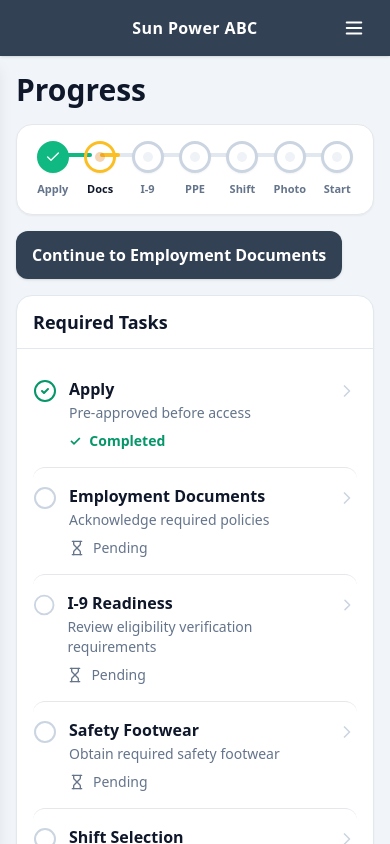
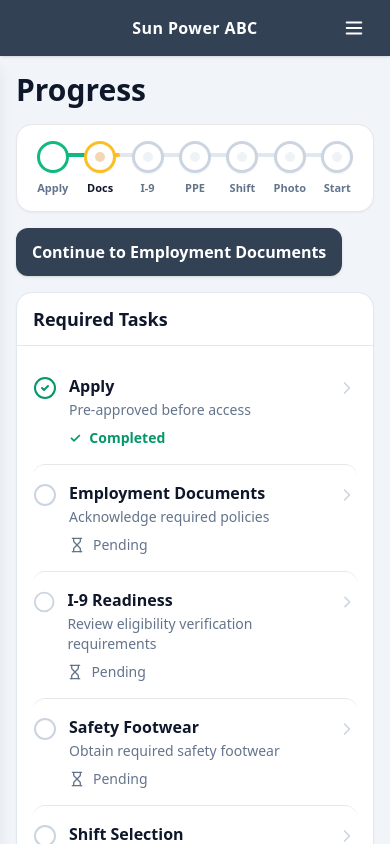
Before and after one commit to celebrityscoop868/sunpowerabc, a React (Vite) app: page /#/progress in a window 390 px wide. Shown: the top 844 px of the page. Built offline with nearby package versions, Linux system fonts and the light colour scheme.

Commit message:
Update Progress.jsx

```diff
--- a/src/pages/Progress.jsx
+++ b/src/pages/Progress.jsx
@@ -5,55 +5,48 @@ import { requiredTasks, stepperState } from "../data/mock.js";
 import { Link } from "react-router-dom";
 import { Check } from "lucide-react";
 
-/**
- * Stepper REAL
- * El check se basa en requiredTasks, NO en números mágicos
- */
-function Stepper({ steps, currentIndex, completedSteps }) {
+function Stepper({ steps, currentIndex = 0, completedIndex = 0 }) {
   return (
     <div className="rounded-2xl border bg-white p-4 shadow-sm">
       <div className="grid grid-cols-7 gap-2">
         {steps.map((label, i) => {
-          const done = completedSteps.includes(label);
+          // ✅ completedIndex=0 => Apply (i=0) queda DONE y muestra Check
+          const done = i <= completedIndex;
           const current = i === currentIndex;
           const last = i === steps.length - 1;
 
           return (
             <div key={label} className="relative flex flex-col items-center">
-              {/* Connector */}
               {!last && (
                 <div className="absolute left-1/2 top-[14px] h-1 w-full -translate-y-1/2">
                   <div className="h-1 w-full rounded bg-slate-200" />
                   <div
-                    className={`absolute left-0 top-0 h-1 rounded ${
-                      done
-                        ? "w-full bg-emerald-500"
-                        : current
-                        ? "w-1/2 bg-amber-400"
-                        : "w-0"
-                    }`}
+                    className={[
+                      "absolute left-0 top-0 h-1 rounded",
+                      done ? "w-full bg-emerald-500" : current ? "w-1/2 bg-amber-400" : "w-0",
+                    ].join(" ")}
                   />
                 </div>
               )}
 
-              {/* Circle */}
               <div
                 className={[
-                  "relative z-10 grid place-items-center rounded-full border-[3px] shadow-sm",
+                  "relative z-10 grid place-items-center rounded-full border-[3px] bg-white shadow-sm",
                   "h-8 w-8 sm:h-9 sm:w-9",
                   done && "border-emerald-500 bg-emerald-500 text-white",
                   current && !done && "border-amber-400 text-amber-600",
-                  !done && !current && "border-slate-300 text-slate-300 bg-white",
+                  !done && !current && "border-slate-300 text-slate-300",
                 ].join(" ")}
               >
                 {done ? <Check size={16} /> : <div className="h-2.5 w-2.5 rounded-full bg-current opacity-30" />}
               </div>
 
-              {/* Label */}
               <div
-                className={`mt-2 w-full text-center font-semibold text-[11px] sm:text-sm ${
-                  current ? "text-slate-900" : "text-slate-500"
-                }`}
+                className={[
+                  "mt-2 w-full text-center font-semibold leading-tight",
+                  "text-[11px] sm:text-sm",
+                  current ? "text-slate-900" : "text-slate-500",
+                ].join(" ")}
               >
                 {label}
               </div>
@@ -76,60 +69,48 @@ function ContinueCta({ currentIndex }) {
     { label: "Continue to Start Work", to: "/first-day" },
   ];
 
-  const cta = ctas[Math.min(currentIndex, ctas.length - 1)];
+  const safeIndex = Math.min(Math.max(currentIndex, 0), ctas.length - 1);
+  const cta = ctas[safeIndex];
 
   return (
-    <Link
-      to={cta.to}
-      className="inline-flex rounded-xl bg-slate-700 px-4 py-3 text-base font-extrabold text-white shadow hover:bg-slate-800"
-    >
-      {cta.label}
-    </Link>
+    <div>
+      <Link
+        to={cta.to}
+        className="inline-flex rounded-xl bg-slate-700 px-4 py-3 text-base font-extrabold text-white shadow hover:bg-slate-800 active:bg-slate-900"
+      >
+        {cta.label}
+      </Link>
+    </div>
   );
 }
 
 export default function Progress() {
-  const { steps, currentIndex } = stepperState;
-
-  /**
-   * 🔥 AQUÍ ESTÁ LA CLAVE
-   * Sacamos los pasos COMPLETADOS desde Required Tasks
-   */
-  const completedSteps = requiredTasks
-    .filter((t) => t.status === "completed")
-    .map((t) => {
-      if (t.title === "Apply") return "Apply";
-      if (t.title === "Employment Documents") return "Docs";
-      if (t.title === "I-9 Readiness") return "I-9";
-      if (t.title === "Safety Footwear") return "PPE";
-      if (t.title === "Shift Selection") return "Shift";
-      if (t.title === "Photo for Badge") return "Photo";
-      if (t.title === "Start Work") return "Start";
-      return null;
-    })
-    .filter(Boolean);
+  // ✅ AQUÍ estaba el punto: tienes que sacar completedIndex también
+  const { steps, currentIndex, completedIndex } = stepperState;
 
   return (
     <div className="space-y-4">
       <div className="text-3xl font-extrabold text-slate-900">Progress</div>
 
-      <Stepper
-        steps={steps}
-        currentIndex={currentIndex}
-        completedSteps={completedSteps}
-      />
+      <Stepper steps={steps} currentIndex={currentIndex} completedIndex={completedIndex} />
 
       <ContinueCta currentIndex={currentIndex} />
 
       <Card title="Required Tasks" className="rounded-2xl">
         <div className="divide-y">
           {requiredTasks.map((t) => (
-            <RequiredTaskRow key={t.id} {...t} />
+            <RequiredTaskRow
+              key={t.id}
+              title={t.title}
+              desc={t.desc}
+              status={t.status}
+              to={t.to}
+            />
           ))}
         </div>
       </Card>
 
-      <div className="text-sm text-slate-500">
+      <div className="text-sm text-slate-500 px-1">
         * Check for updates before your first day.
       </div>
     </div>
```
